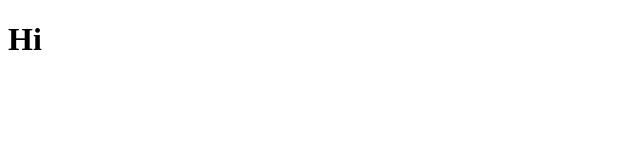
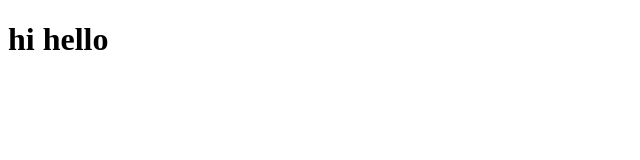
Before and after one commit to Suezcanaal/MyFirstRepo, a plain HTML site: page index.html in a window 1280 px wide. Shown: the whole page, without its empty margins (0-640 px from the left). Drawn offline with Linux system fonts and the light colour scheme.

Commit message:
My Second Html

```diff
--- a/index.html
+++ b/index.html
@@ -6,6 +6,6 @@
     <title>Document</title>
 </head>
 <body>
-    <h1>Hi</h1>
+    <h1> hi hello</h1>
 </body>
 </html>
```
